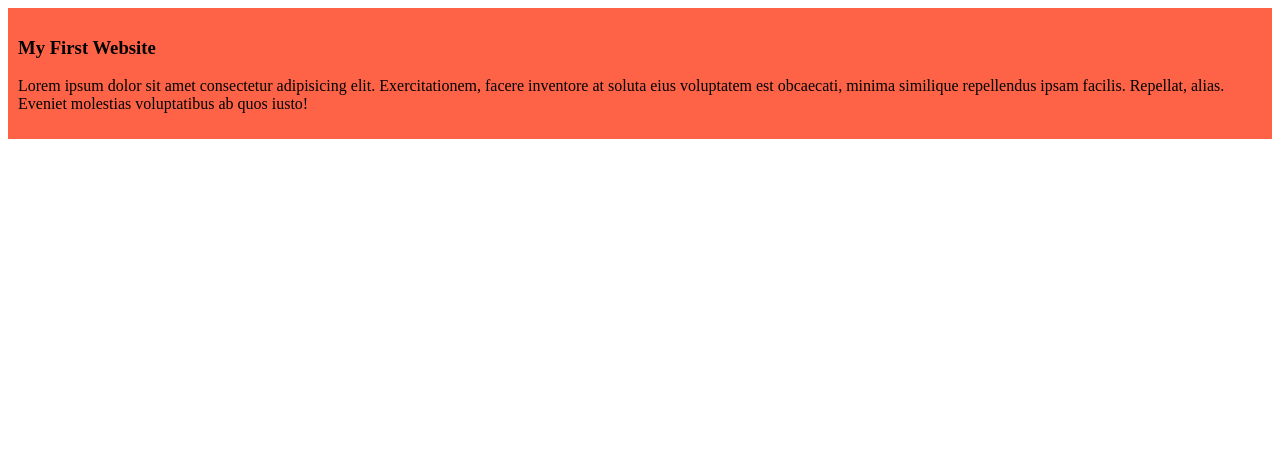
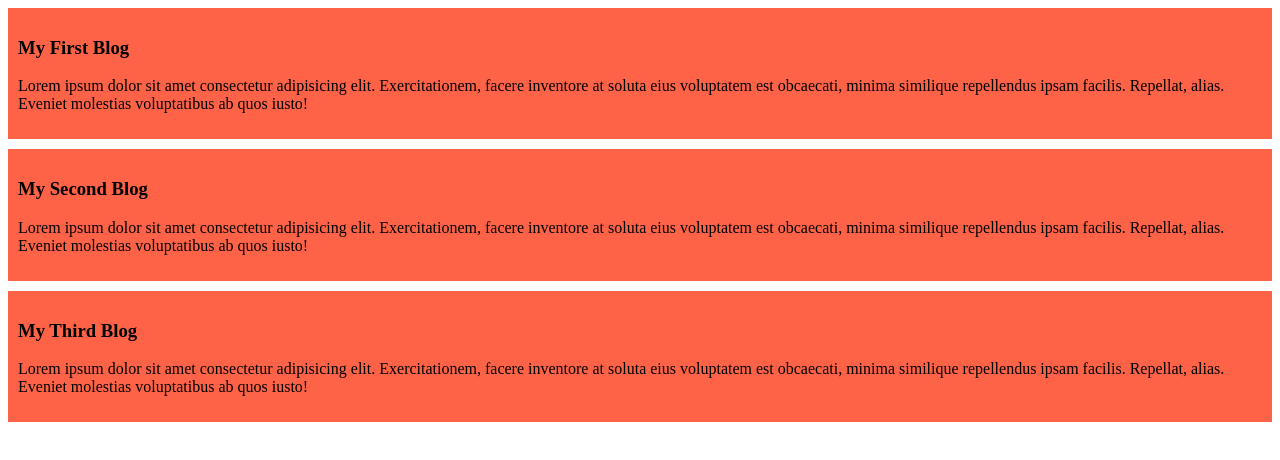
Before and after one commit to siam-mie21/my-simple-website, a plain HTML site: page Index.html in a window 1280 px wide. Drawn offline with Linux system fonts and the light colour scheme.

Commit message:
added the second & third blog

```diff
--- a/Index.html
+++ b/Index.html
@@ -8,7 +8,17 @@
 </head>
 <body>
     <div>
-        <h3>My First Website</h3>
+        <h3>My First Blog</h3>
+        <p>Lorem ipsum dolor sit amet consectetur adipisicing elit. Exercitationem, facere inventore at soluta eius voluptatem est obcaecati, minima similique repellendus ipsam facilis. Repellat, alias. Eveniet molestias voluptatibus ab quos iusto!</p>
+    </div>
+
+    <div>
+        <h3>My Second Blog</h3>
+        <p>Lorem ipsum dolor sit amet consectetur adipisicing elit. Exercitationem, facere inventore at soluta eius voluptatem est obcaecati, minima similique repellendus ipsam facilis. Repellat, alias. Eveniet molestias voluptatibus ab quos iusto!</p>
+    </div>
+
+    <div>
+        <h3>My Third Blog</h3>
         <p>Lorem ipsum dolor sit amet consectetur adipisicing elit. Exercitationem, facere inventore at soluta eius voluptatem est obcaecati, minima similique repellendus ipsam facilis. Repellat, alias. Eveniet molestias voluptatibus ab quos iusto!</p>
     </div>
 
--- a/styles/blog.css
+++ b/styles/blog.css
@@ -1,6 +1,7 @@
 div{
     background-color:tomato;
     padding: 10px;
+    margin-bottom: 10px;
 
 
 }
```
